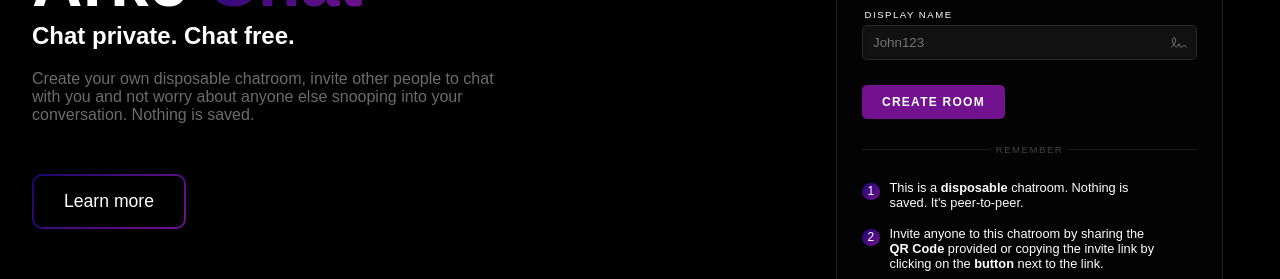
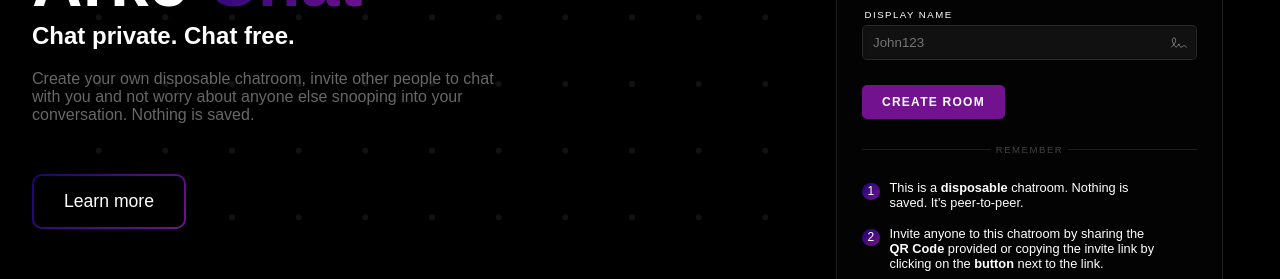
Before and after one commit to Hasala2002/arke, a React (Vite) app: page /createroom in a window 1280 px wide. Shown: the part 276-555 px from the top of the page. Built offline with nearby package versions, Linux system fonts and the light colour scheme; no server answers; a small style sheet from the web is missing.

Commit message:
animated background for create room page

```diff
--- a/src/components/CreateRoom.jsx
+++ b/src/components/CreateRoom.jsx
@@ -49,9 +49,9 @@ const CreateRoom = () => {
                     <a href="https://arkechat.live" className={styles.SubBtn}> <button>Learn more</button></a>
 
                 </div>
-                {/* <div className={styles.TextBG}>
+                <div className={styles.TextBG}>
                     <AnimatedBackground />
-                </div> */}
+                </div>
             </div>
             <div className={styles.Form}>
                 <form action="">
--- a/src/components/styles/Auth.module.scss
+++ b/src/components/styles/Auth.module.scss
@@ -51,6 +51,7 @@
 
 .TextBG {
   position: absolute;
+  z-index: 0;
 }
 
 .Graphics {
@@ -349,14 +350,17 @@
   p {
     width: 60%;
     margin-top: 20px;
-    opacity: 0.42;
-    font-weight: 300;
+    // opacity: 0.42;
+    color: #676767;
+    font-weight: 400;
+    z-index: 3;
   }
 
   .BtnGroup {
     display: flex;
     gap: 20px;
     margin-top: 50px;
+    z-index: 3;
     button {
       padding: 15px 30px;
       background-color: transparent;
--- a/src/components/utilities/AnimatedBackground.jsx
+++ b/src/components/utilities/AnimatedBackground.jsx
@@ -1,17 +1,10 @@
-import React from 'react'
+import React, { useRef, useState } from 'react'
 import { useEffect } from 'react'
 
-const AnimatedBackground = () => {
-
-    useEffect(() => {
-        // JavaScript code to randomly select 5 circles and change their color with a staggered effect
-
 function getRandomCircles(totalCircles, numToSelect) {
-            // Create an array with numbers from 0 to totalCircles - 1
     const allCircles = Array.from({ length: totalCircles }, (_, index) => index);
     const selectedCircles = [];
 
-            // Randomly select numToSelect circles
     for (let i = 0; i < numToSelect; i++) {
         const randomIndex = Math.floor(Math.random() * allCircles.length);
         selectedCircles.push(allCircles.splice(randomIndex, 1)[0]);
@@ -23,12 +16,9 @@ const AnimatedBackground = () => {
 function changeColorWithStagger(
     selectedCircles,
     targetColor,
-            delayBetweenCircles
+    delayBetweenCircles,
+    circles
 ) {
-            // Get all the circles in the SVG
-            const circles = document.querySelectorAll("svg#grid circle");
-
-            // Add a staggered effect to the color change for selected circles
     selectedCircles.forEach((index, i) => {
         setTimeout(() => {
             circles[index].style.transition = "fill 1s ease-in-out";
@@ -40,50 +30,54 @@ const AnimatedBackground = () => {
 function resetColorWithStagger(
     selectedCircles,
     originalColor,
-            delayBetweenCircles
+    delayBetweenCircles,
+    circles
 ) {
-            // Get all the circles in the SVG
-            const circles = document.querySelectorAll("svg#grid circle");
-
-            // Add a staggered effect to reset the color of selected circles to the original color
     selectedCircles.forEach((index, i) => {
         setTimeout(() => {
             circles[index].style.transition = "fill 1s ease-in-out";
             circles[index].setAttribute("fill", originalColor);
         }, i * delayBetweenCircles);
     });
+};
+
+
+const AnimatedBackground = () => {
+
+    const svgRef = useRef(null);
+    const [circles, setCircles] = useState([]);
+
+    const setupAnimation = () => {
+        const svgElement = svgRef.current;
+        const circles = svgElement.querySelectorAll('circle');
+        setCircles(circles);
     }
-        3;
 
-        function loopColorChange() {
-            const circles = document.querySelectorAll("svg#grid circle");
+    useEffect(() => {
+        setupAnimation()
+        // startAnimation()
+    }, []);
 
-            // Randomly select 5 circles
+    useEffect(() => {
+        if (circles.length > 0) {
+            startAnimation();
+        }
+    }, [circles]);
+
+
+    const startAnimation = () => {
+
         const selectedCircles = getRandomCircles(circles.length, 5);
 
-            // Define the staggered delay between each circle color change (milliseconds)
         const delayBetweenCircles = 200;
 
-            // Change the color of selected circles to #72128f (or any other target color) with a staggered effect
-            changeColorWithStagger(selectedCircles, "#72128f", delayBetweenCircles);
+        changeColorWithStagger(selectedCircles, Math.random() < 0.5 ? 'var(--primary-color)' : 'var(--secondary-color)', delayBetweenCircles, circles);
 
-            // Reset the color of the selected circles to the original color with a staggered effect after a delay
         setTimeout(() => {
-                resetColorWithStagger(
-                    selectedCircles,
-                    "rgba(255, 255, 255, 0.07)",
-                    delayBetweenCircles
-                );
-
-                // Call the function again after a delay to move to the next set of circles
-                setTimeout(loopColorChange, delayBetweenCircles * selectedCircles.length);
-            }, 2000); // Change 2000 to your desired duration for the #72128f color
-        }
-
-        // Call the function to start the color change loop
-        loopColorChange();
-    }, [])
-
+            resetColorWithStagger(selectedCircles, 'rgba(255,255,255,0.075)', delayBetweenCircles, circles);
+            setTimeout(startAnimation, delayBetweenCircles * selectedCircles.length);
+        }, 2000);
+    };
 
     return (
         <>
@@ -91,11 +85,11 @@ const AnimatedBackground = () => {
                 xmlns="http://www.w3.org/2000/svg"
                 version="1.1"
                 xmlnsXlink="http://www.w3.org/1999/xlink"
-                // xmlns: svgjs="http://svgjs.dev/svgjs"
                 viewBox="0 0 800 800"
                 width="800"
                 height="800"
-                id="grid"
+                ref={svgRef}
+                onClick={startAnimation}
             >
                 <circle
                     r="3"
--- a/src/main.jsx
+++ b/src/main.jsx
@@ -4,7 +4,7 @@ import App from './App'
 import './index.scss'
 
 ReactDOM.createRoot(document.getElementById('root')).render(
-  // <React.StrictMode>
+  <React.StrictMode>
     <App />
-  // </React.StrictMode>
+  </React.StrictMode>
 )
```
Lines whose indentation alone changed are shown as unchanged.
